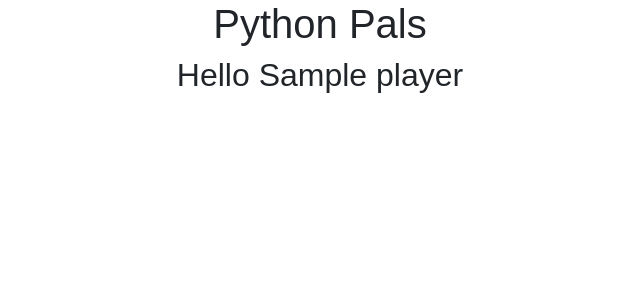
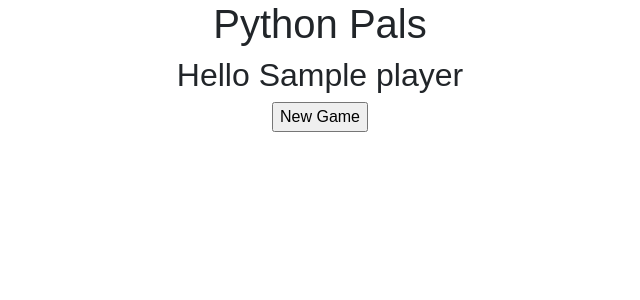
Before and after one commit to jackburt12/Python-Game-Project, a Flask app: page / in a window 1280 px wide. Shown: the top 300 px of the page, without its empty margins (320-960 px from the left). Run offline with Flask 2, Linux system fonts and the light colour scheme; tables that the repository leaves empty hold one stand-in row (values such as "Sample post"); some libraries are stand-ins or nearby versions.

Commit message:
New Game option added

```diff
--- a/app.py
+++ b/app.py
@@ -18,6 +18,14 @@ class Player(db.Model):
 def index():
 
     if request.method=='POST':
+        if 'new_game' in request.form:
+            try:
+                db.session.delete(Player.query.first())
+                db.session.commit()
+                return render_template("create-character.html")
+            except:
+                return 'There was an issue starting a new game!'
+
         player_name = request.form['name']
         player = Player(name=player_name)
 
--- a/templates/create-character.html
+++ b/templates/create-character.html
@@ -8,6 +8,6 @@
   <h1>Enter your name:</h1>
   <form action="/" method="POST">
     <input type="text" name="name" id="name">
-    <input type="submit" value="Confirm">
+    <input type="submit" name="create_character" value="Confirm">
   </form>
 {% endblock %}
--- a/templates/game-interface.html
+++ b/templates/game-interface.html
@@ -7,4 +7,8 @@
 {% block body %}
   <h1>Python Pals</h1>
   <h2>Hello {{player.name}}</h2>
+
+  <form action="/" method="POST">
+    <input type="submit" name="new_game" value="New Game">
+  </form>
 {% endblock %}
```
Also changed, not shown: player.db.
